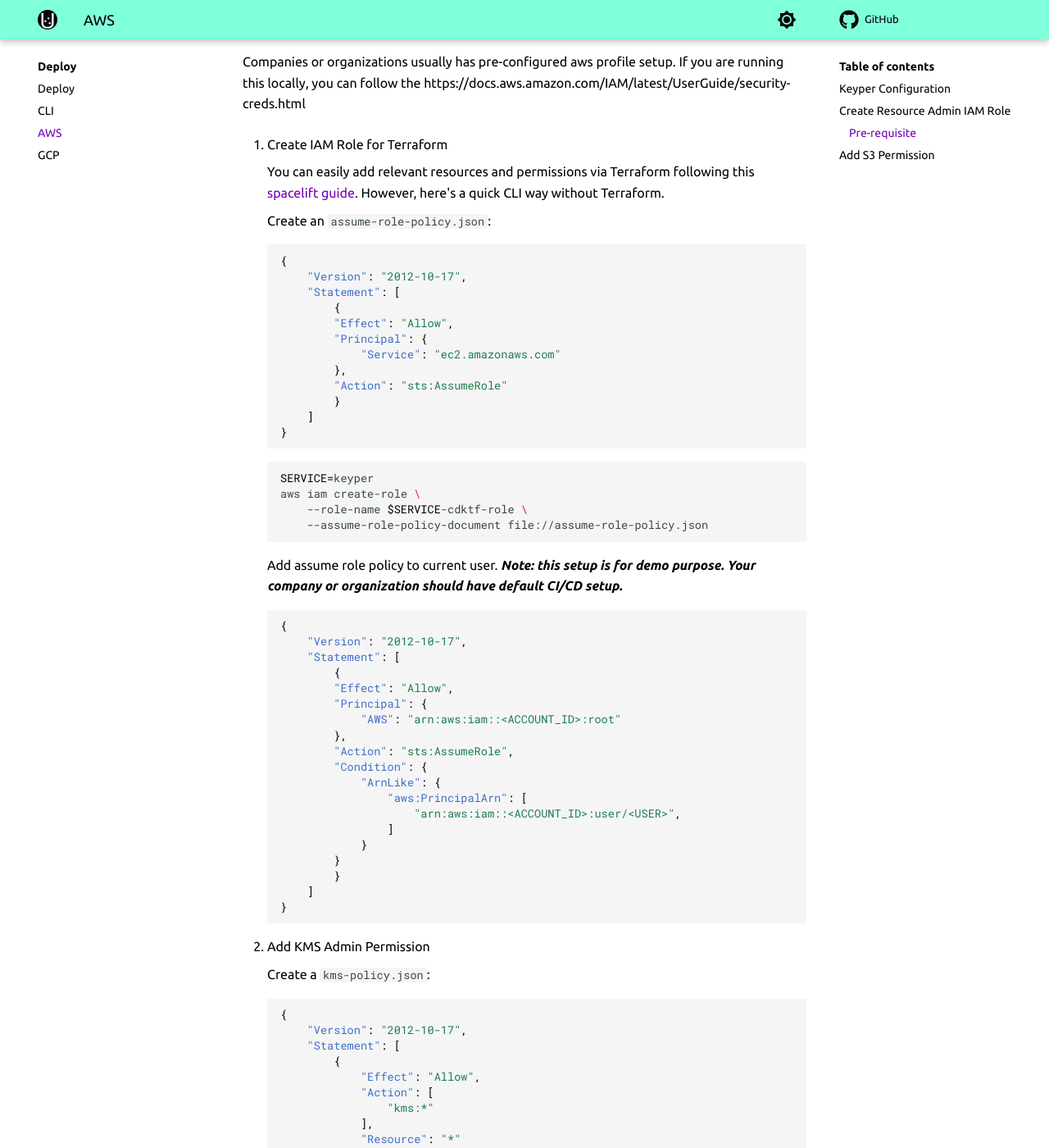
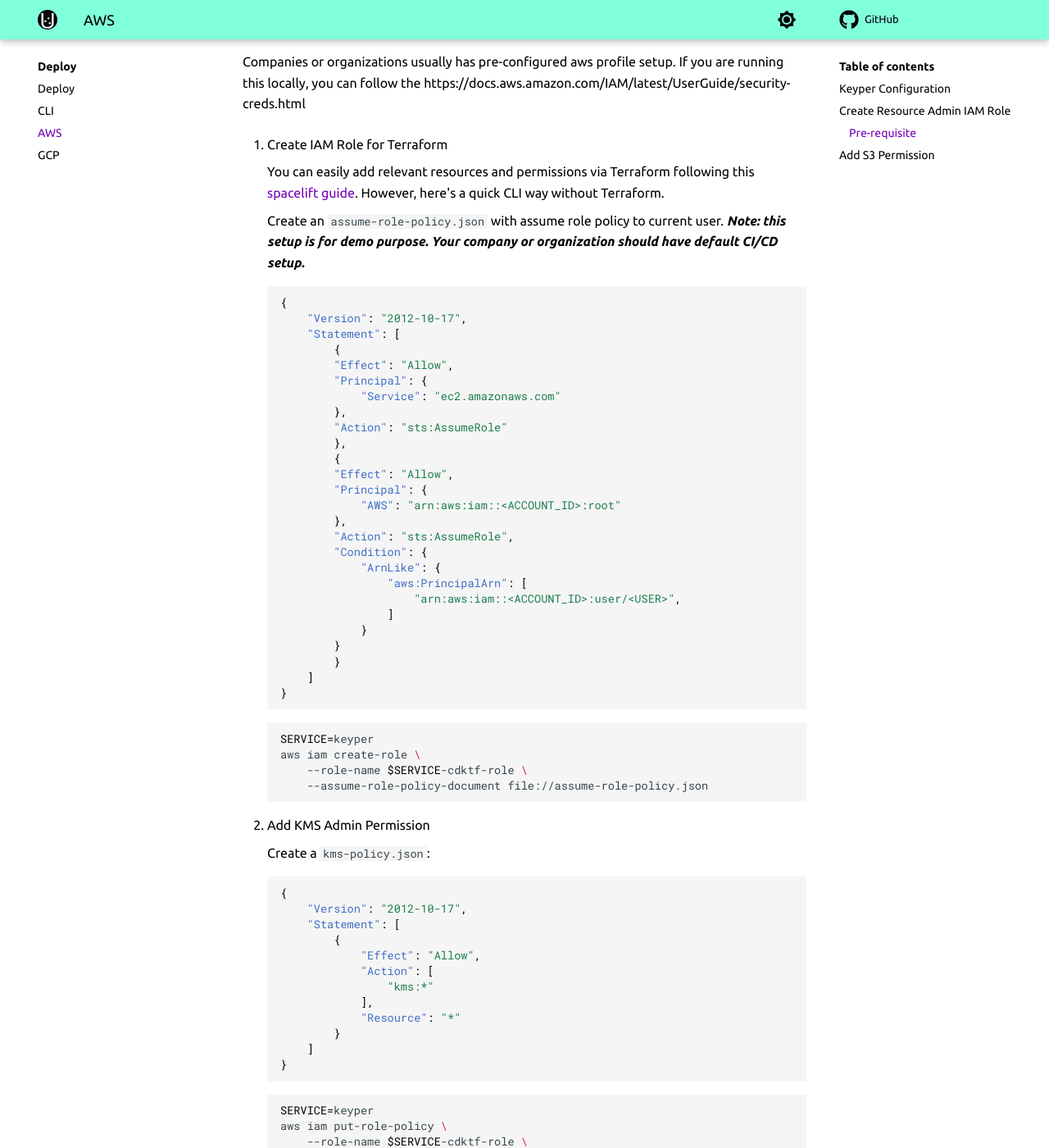
Before and after one commit to jarrid-xyz/keyper, an MkDocs documentation site: the page built from docs/deploy/aws.md, in a window 1280 px wide and 1400 px high, scrolled down 552 px. Shown: the whole window at 82% size. Built offline with MkDocs 1.6.1 and Material for MkDocs 9.7.7, drawn with Linux system fonts in a browser that asks for light colours; comment, search, counter and statistics services are not loaded; part of the change alters nothing that is shown.

Commit message:
[change] update aws docs (#42)

````diff
--- a/docs/deploy/aws.md
+++ b/docs/deploy/aws.md
@@ -27,7 +27,7 @@ Companies or organizations usually has pre-configured aws profile setup. If you
 
     You can easily add relevant resources and permissions via Terraform following this [spacelift guide](https://spacelift.io/blog/terraform-iam-role). However, here's a quick CLI way without Terraform.
 
-    Create an `assume-role-policy.json`:
+    Create an `assume-role-policy.json` with assume role policy to current user. ***Note: this setup is for demo purpose. Your company or organization should have default CI/CD setup.***
 
     ```json
     {
@@ -39,25 +39,7 @@ Companies or organizations usually has pre-configured aws profile setup. If you
                 "Service": "ec2.amazonaws.com"
             },
             "Action": "sts:AssumeRole"
-            }
-        ]
-    }
-    ```
-
-
-    ```bash
-    SERVICE=keyper
-    aws iam create-role \
-        --role-name $SERVICE-cdktf-role \
-        --assume-role-policy-document file://assume-role-policy.json
-    ```
-
-    Add assume role policy to current user. ***Note: this setup is for demo purpose. Your company or organization should have default CI/CD setup.***
-
-    ```json
-    {
-        "Version": "2012-10-17",
-        "Statement": [
+            },
             {
             "Effect": "Allow",
             "Principal": {
@@ -74,6 +56,13 @@ Companies or organizations usually has pre-configured aws profile setup. If you
             }
         ]
     }
+    ```
+
+    ```bash
+    SERVICE=keyper
+    aws iam create-role \
+        --role-name $SERVICE-cdktf-role \
+        --assume-role-policy-document file://assume-role-policy.json
     ```
 
 
````
